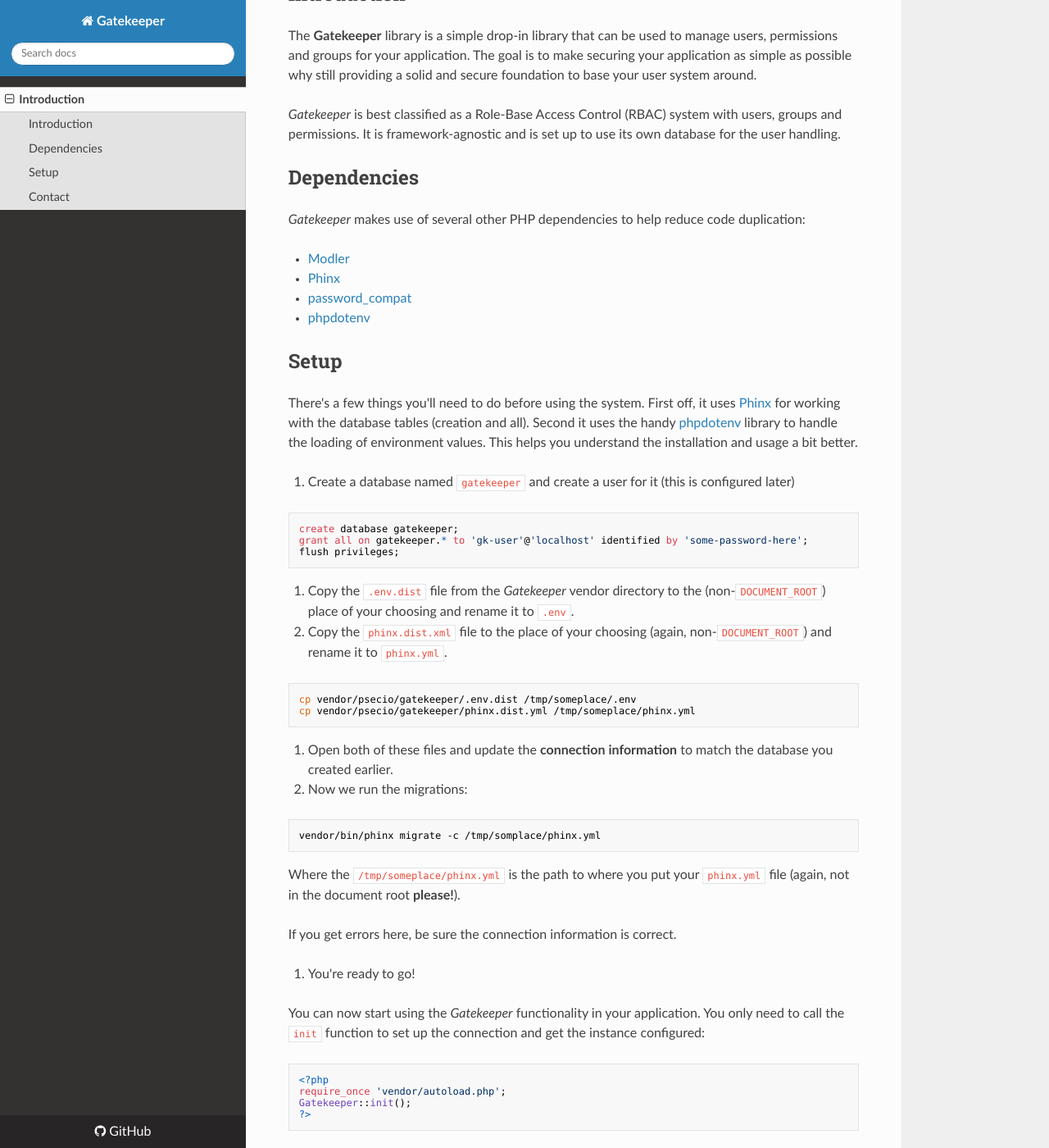
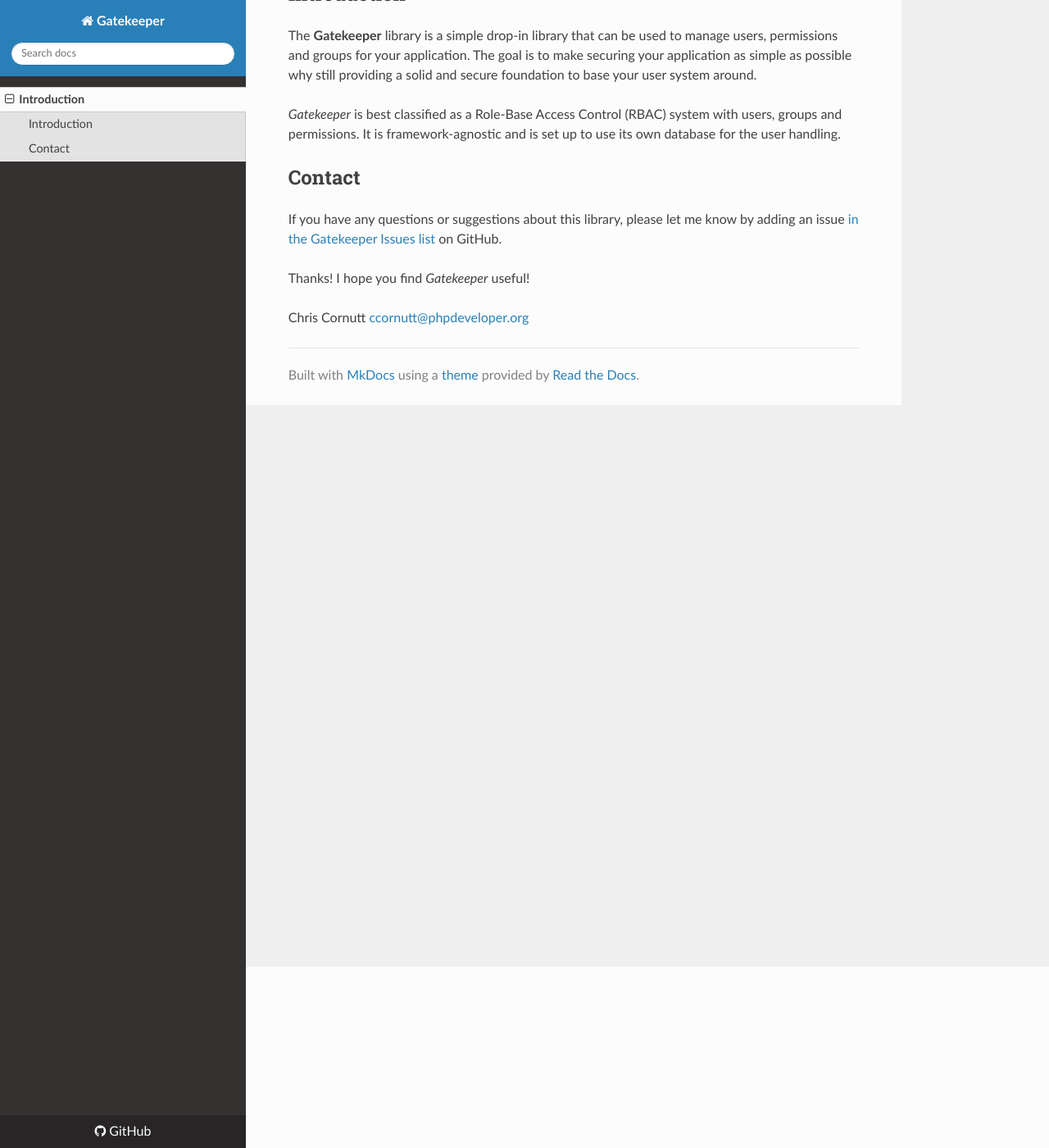
Before and after one commit to psecio/gatekeeper, an MkDocs documentation site: the page built from docs/index.md, in a window 1280 px wide and 1400 px high, scrolled down 221 px. Shown: the whole window at 82% size. Built offline with MkDocs 1.6.1, drawn with Linux system fonts in a browser that asks for light colours; nearby versions of some CDN libraries; old or Windows-style settings are respelled for this version of MkDocs.

Commit message:
moving the install/configure out to its own file;

````diff
--- a/docs/index.md
+++ b/docs/index.md
@@ -9,60 +9,6 @@ secure foundation to base your user system around.
 *Gatekeeper* is best classified as a Role-Base Access Control (RBAC) system with users, groups and permissions. It is
 framework-agnostic and is set up to use its own database for the user handling.
 
-## Dependencies
-
-*Gatekeeper* makes use of several other PHP dependencies to help reduce code duplication:
-
-- [Modler](http://github.com/enygma/modler)
-- [Phinx](http://github.com/robmorgan/phinx)
-- [password_compat](http://github.com/ircmaxell/password-compat)
-- [phpdotenv](http://github.com/rvlucas/phpdotenv)
-
-## Setup
-
-There's a few things you'll need to do before using the system. First off, it uses [Phinx](https://phinx.org) for working
-with the database tables (creation and all). Second it uses the handy [phpdotenv](https://github.com/vlucas/phpdotenv) library
-to handle the loading of environment values. This helps you understand the installation and usage a bit better.
-
-1. Create a database named `gatekeeper` and create a user for it (this is configured later)
-
-```
-create database gatekeeper;
-grant all on gatekeeper.* to 'gk-user'@'localhost' identified by 'some-password-here';
-flush privileges;
-```
-
-1. Copy the `.env.dist` file from the *Gatekeeper* vendor directory to the (non-`DOCUMENT_ROOT`) place of your choosing and rename it to `.env`.
-2. Copy the `phinx.dist.xml` file to the place of your choosing (again, non-`DOCUMENT_ROOT`) and rename it to `phinx.yml`.
-
-```
-cp vendor/psecio/gatekeeper/.env.dist /tmp/someplace/.env
-cp vendor/psecio/gatekeeper/phinx.dist.yml /tmp/someplace/phinx.yml
-```
-
-3. Open both of these files and update the **connection information** to match the database you created earlier.
-4. Now we run the migrations:
-
-```
-vendor/bin/phinx migrate -c /tmp/somplace/phinx.yml
-```
-
-Where the `/tmp/someplace/phinx.yml` is the path to where you put your `phinx.yml` file (again, not in the document root **please!**).
-
-If you get errors here, be sure the connection information is correct.
-
-5. You're ready to go!
-
-You can now start using the *Gatekeeper* functionality in your application. You only need to call the `init` function to set
-up the connection and get the instance configured:
-
-```php
-<?php
-require_once 'vendor/autoload.php';
-Gatekeeper::init();
-?>
-```
-
 ## Contact
 
 If you have any questions or suggestions about this library, please let me know by adding an issue [in the Gatekeeper Issues list](https://github.com/psecio/gatekeeper/issues) on GitHub.
````
